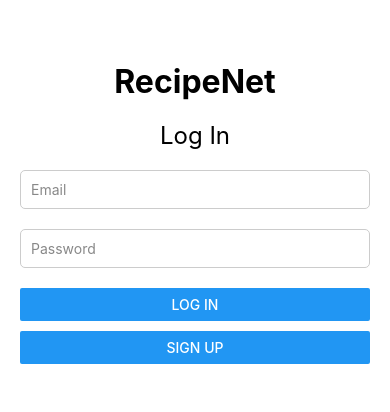
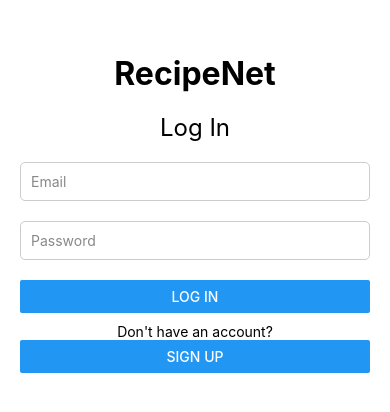
Before and after one commit to MaorHadadLD/sce_front, a React Native app: screen /LogIn in a window 390 px wide. Shown: the part 204-616 px from the top of the page. Built offline with nearby package versions, Linux system fonts and the light colour scheme; what apisauce would draw is missing.

Commit message:
update log in

```diff
--- a/components/LogIn.tsx
+++ b/components/LogIn.tsx
@@ -81,6 +81,7 @@ const LogIn: FC<Props> = ({ navigation }) => {
             <View style={styles.buttonContainer}>
                 <Button title="Log In" onPress={handleLogin} />
             </View>
+            <Text>Don't have an account?</Text>
             <View style={styles.buttonContainer}>
                 <Button title="Sign Up" onPress={handleSignUp} />
             </View>
```
